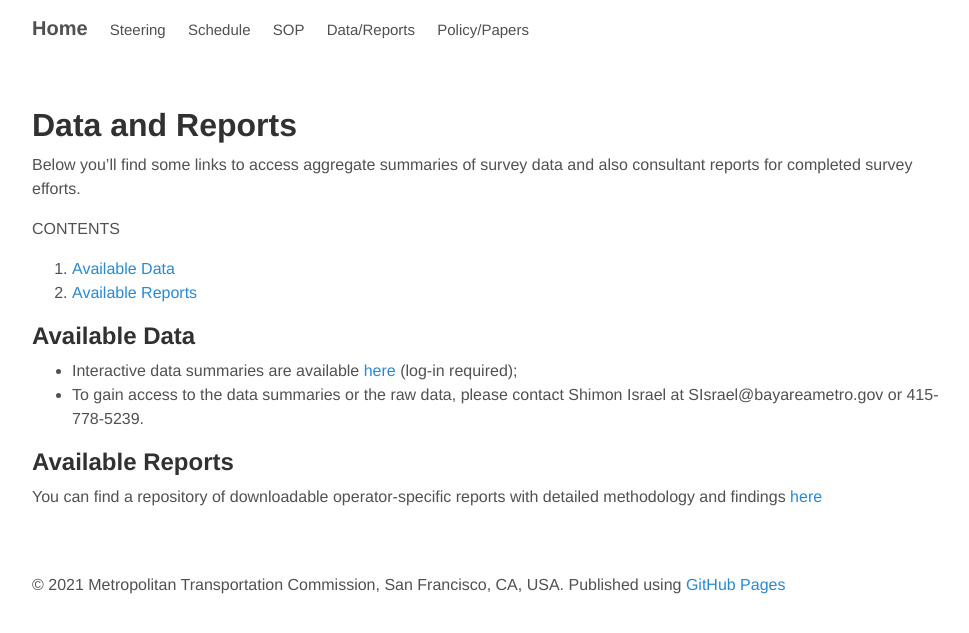
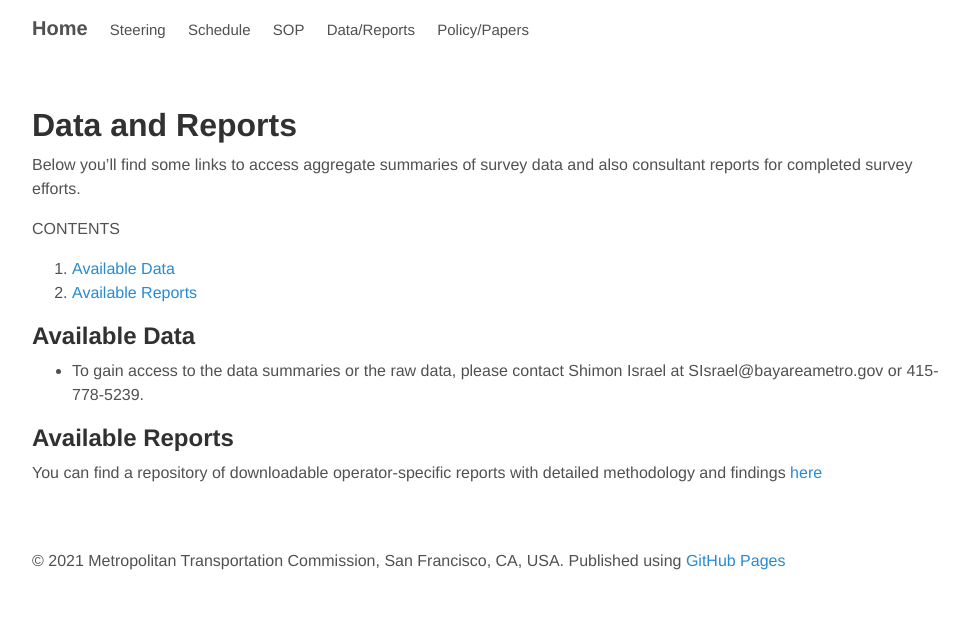
Before and after one commit to BayAreaMetro/transit-passenger-surveys, a Jekyll site: the page built from data.md, in a window 1280 px wide. Shown: the top 633 px of the page, without its empty margins (144-1113 px from the left). Built offline with Jekyll 4.4.1, drawn with Linux system fonts in a browser that asks for light colours; nearby versions of some CDN libraries; library files that are not in the unit come from our copies.

Commit message:
Remove old foswiki link

```diff
--- a/data.md
+++ b/data.md
@@ -14,7 +14,6 @@ CONTENTS
 
 ## Available Data
 
-*	Interactive data summaries are available [here](http://analytics.mtc.ca.gov/foswiki/Sandbox/OnBoardSurveys) (log-in required);
 *	To gain access to the data summaries or the raw data, please contact Shimon Israel at SIsrael@bayareametro.gov or 415-778-5239.
 
 ## Available Reports
```
